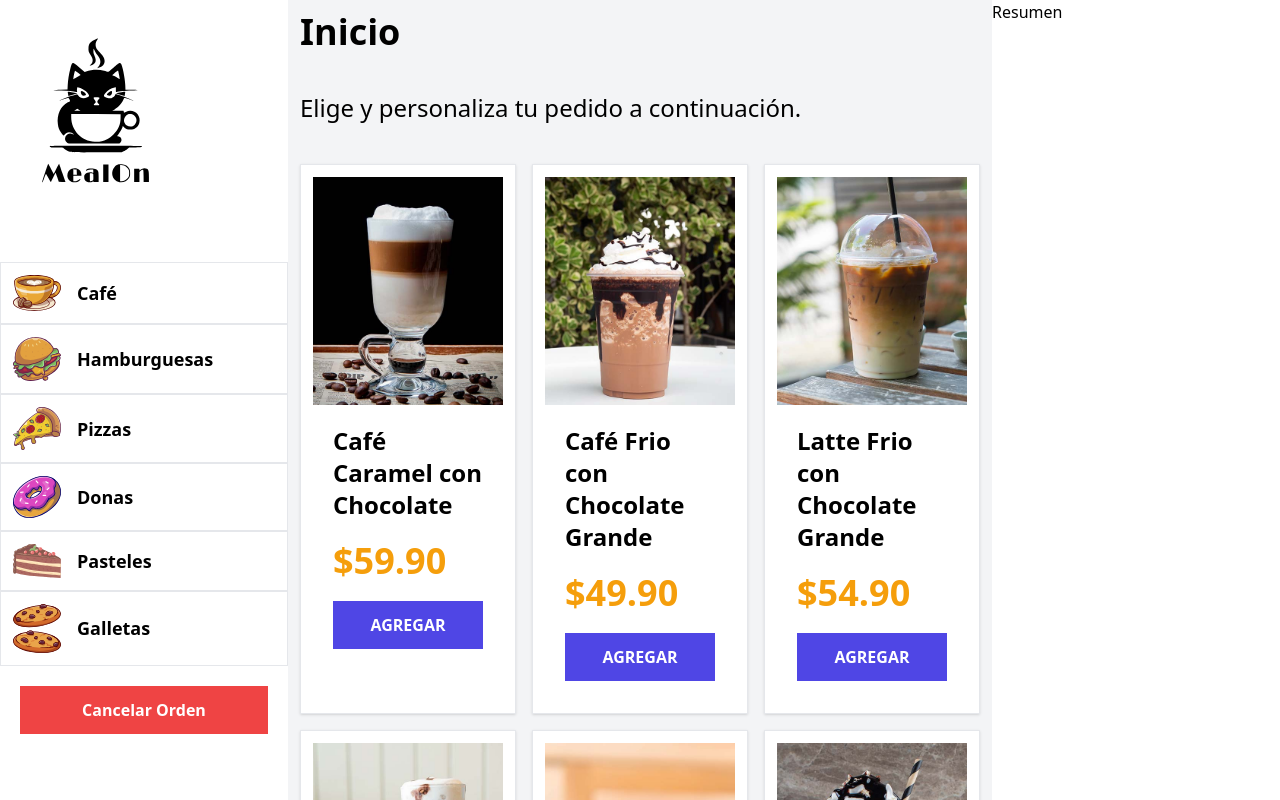
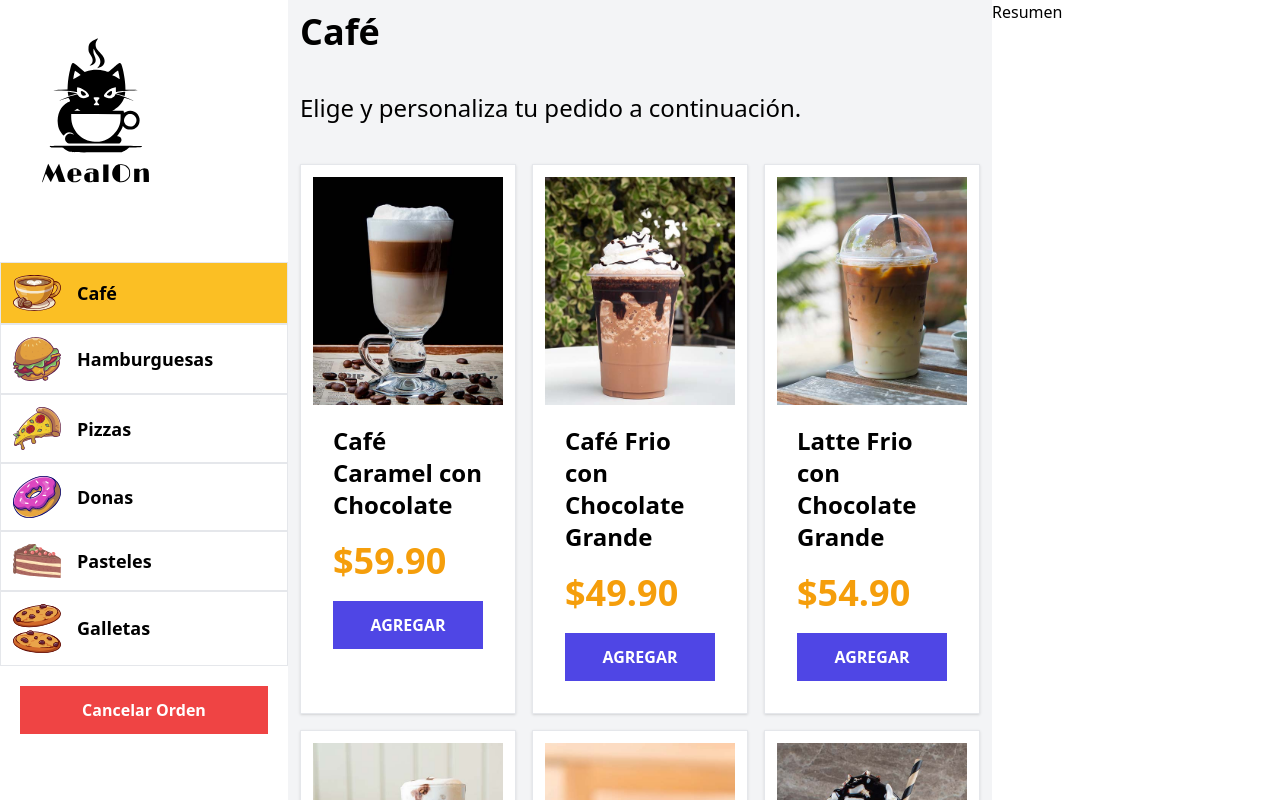
Before and after one commit to karemun/MealOn, a React (Vite) app in the folder react-mealon/: page / in a window 1280 px wide. Built offline with nearby package versions, Linux system fonts and the light colour scheme.

Commit message:
Crear un Context para manejar el estado de la app

```diff
--- a/react-mealon/src/components/Categoria.jsx
+++ b/react-mealon/src/components/Categoria.jsx
@@ -1,18 +1,27 @@
-
+import useQuiosco from "../hooks/useQuiosco"
 
 export default function Categoria({ categoria }) {
 
+    const { handleClickCategoria, categoriaActual } = useQuiosco()
     const { nombre, icono, id } = categoria
 
+    const resaltarCategoriaActual = () => categoriaActual?.id === id ? 'bg-amber-400' : 'bg-white'
+
     return (
-        <div className="flex items-center gap-4 border w-full p-3 hover:bg-amber-400 cursor-pointer">
+        <div className={`${ resaltarCategoriaActual() } flex items-center gap-4 border w-full p-3 hover:bg-amber-400 cursor-pointer`}>
             <img
                 src={`/img/icono_${icono}.svg`}
                 className="w-12"
                 alt="Icono"
             />
 
-            <p className="text-lg font-bold cursor-pointer truncate">{ nombre }</p>
+            <button
+                className="text-lg font-bold cursor-pointer truncate"
+                type="button"
+                onClick={() => handleClickCategoria(id)}
+            >
+                { nombre }
+            </button>
         </div>
     )
 }
--- a/react-mealon/src/components/Sidebar.jsx
+++ b/react-mealon/src/components/Sidebar.jsx
@@ -1,7 +1,10 @@
+import useQuiosco from '../hooks/useQuiosco'
 import Categoria from './Categoria'
-import { categorias } from '../data/categorias'
 
 export default function Sidebar() {
+
+    const { categorias } = useQuiosco()
+
     return (
         <aside className="md:w-72">
             <div className="p-4">
--- /dev/null
+++ b/react-mealon/src/context/QuioscoProvider.jsx
@@ -0,0 +1,31 @@
+import { createContext, useState } from "react";
+import { categorias as categoriasDB } from '../data/categorias'
+
+const QuioscoContext = createContext();
+
+const QuioscoProvider = ({ children }) => {
+
+    const [categorias, setCategorias] = useState(categoriasDB);
+    const [categoriaActual, setCategoriaActual] = useState(categorias[0]);
+
+    const handleClickCategoria = id => {
+        const categoria = categorias.filter(categoria => categoria.id === id)[0]
+        setCategoriaActual(categoria)
+    }
+
+    return (
+        <QuioscoContext.Provider
+            value={{
+                categorias,
+                categoriaActual,
+                handleClickCategoria
+            }}
+        >
+            { children }
+        </QuioscoContext.Provider>
+    )
+}
+
+export { QuioscoProvider }
+
+export default QuioscoContext
--- /dev/null
+++ b/react-mealon/src/hooks/useQuiosco.js
@@ -0,0 +1,8 @@
+import { useContext } from "react";
+import QuioscoContext from "../context/QuioscoProvider";
+
+const useQuiosco = () => {
+    return useContext(QuioscoContext)
+}
+
+export default useQuiosco
--- a/react-mealon/src/views/Inicio.jsx
+++ b/react-mealon/src/views/Inicio.jsx
@@ -1,10 +1,16 @@
-import { productos } from '../data/productos'
+import { productos as data } from '../data/productos'
 import Producto from '../components/Producto'
+import useQuiosco from '../hooks/useQuiosco'
 
 export default function Inicio() {
+
+  const { categoriaActual } = useQuiosco()
+
+  const productos = data.filter(producto => producto.categoria_id === categoriaActual.id)
+
   return (
     <>
-      <h1 className='text-4xl font-black'>Inicio</h1>
+      <h1 className='text-4xl font-black'>{ categoriaActual.nombre }</h1>
       <p className='text-2xl my-10'>
         Elige y personaliza tu pedido a continuación.
       </p>
```
Also changed, not shown: react-mealon/src/main.jsx (+5 -2 lines).
